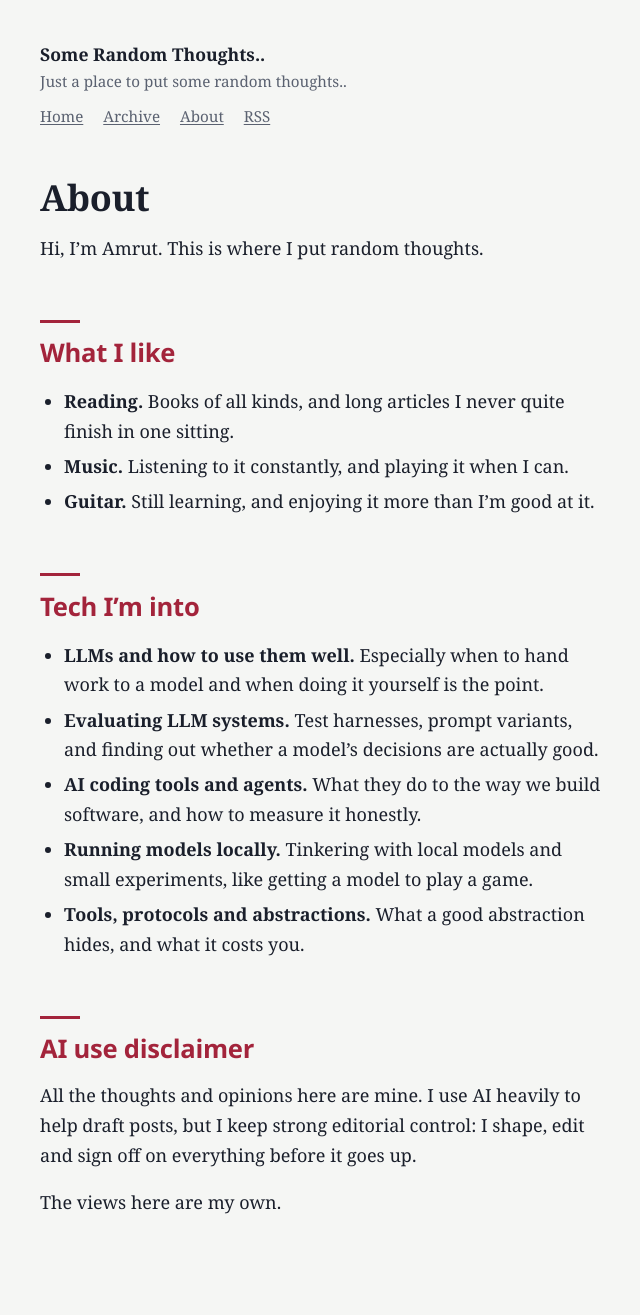
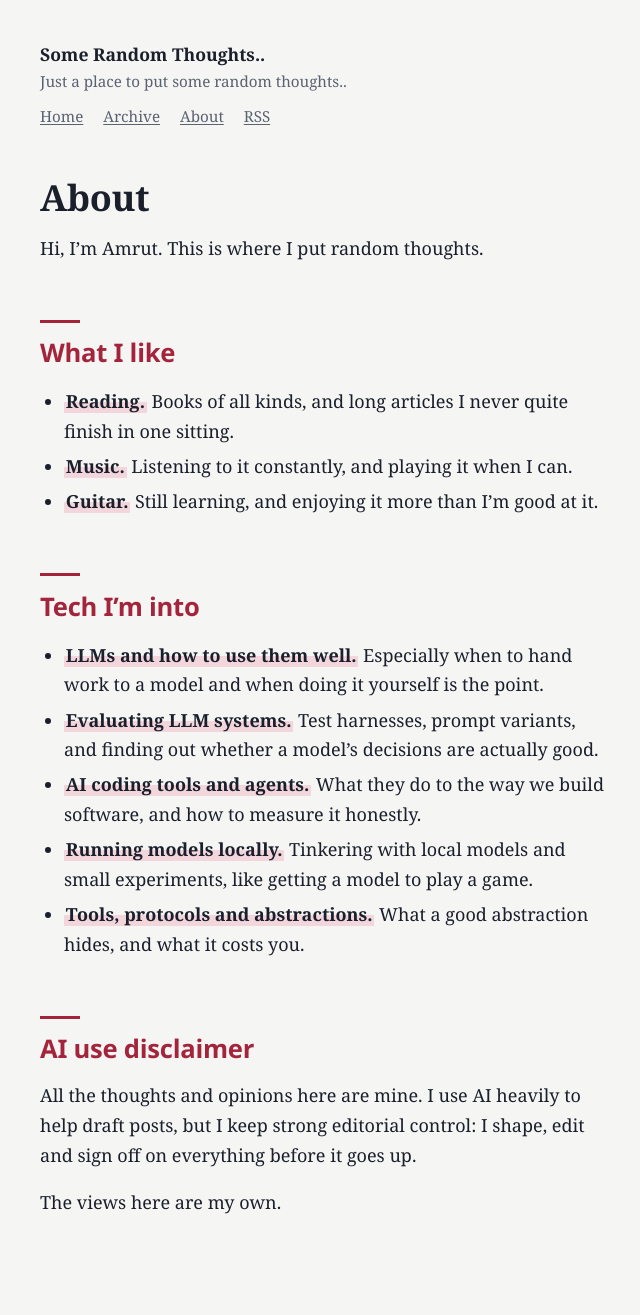
Before and after one commit to rumple/blog, a Jekyll site: the page built from about.md, in a window 1280 px wide. Shown: the whole page, without its empty margins (316-956 px from the left). Built offline with Jekyll 4.4.1, drawn with Linux system fonts in a browser that asks for light colours.

Commit message:
Highlight bold text in posts so emphasis stands out
The serif body font's bold is close to its regular weight, so bold
sentences were hard to see. Add a soft accent-tinted highlighter band
behind bold text in paragraphs and lists, with a dark-mode tint.

Co-Authored-By: Claude Opus 5.5 <noreply@anthropic.com>

```diff
--- a/assets/main.scss
+++ b/assets/main.scss
@@ -3,12 +3,14 @@
 :root {
   --bg: #f5f6f4; --ink: #1a1f2b; --muted: #5a6170; --rule: #d9dce1; --cell: #e8ebee;
   --high: #a3243b; --high-ink: #ffffff; --link: #1f4f7a; --code: #e8ebee; --heading: var(--high);
+  --mark: #f2d6dc;
   color-scheme: light;
 }
 @media (prefers-color-scheme: dark) {
   :root {
     --bg: #15181e; --ink: #e6e8ec; --muted: #9aa1ad; --rule: #2c313a; --cell: #20242c;
     --high: #d9506a; --high-ink: #15181e; --link: #8cb8e6; --code: #20242c;
+    --mark: #4a2731;
     color-scheme: dark;
   }
 }
@@ -35,6 +37,12 @@ h2::before { content: ""; display: block; width: 2.5rem; height: 3px; background
 h3 { font-size: 1.2rem; font-weight: 600; margin: 2.25rem 0 0.5rem; }
 p { margin: 0 0 1.1rem; }
 strong { font-weight: 700; }
+/* Serif bold is close to regular weight, so mark emphasis with a highlighter band too */
+.post p strong, .post li strong {
+  background: linear-gradient(transparent 55%, var(--mark) 55%);
+  -webkit-box-decoration-break: clone; box-decoration-break: clone;
+  padding: 0 0.1em;
+}
 .byline { color: var(--muted); font-size: 0.95rem; margin-bottom: 2rem; }
 hr { border: 0; border-top: 1px solid var(--rule); margin: 2.5rem 0 1.5rem; }
 img { max-width: 100%; }
```
